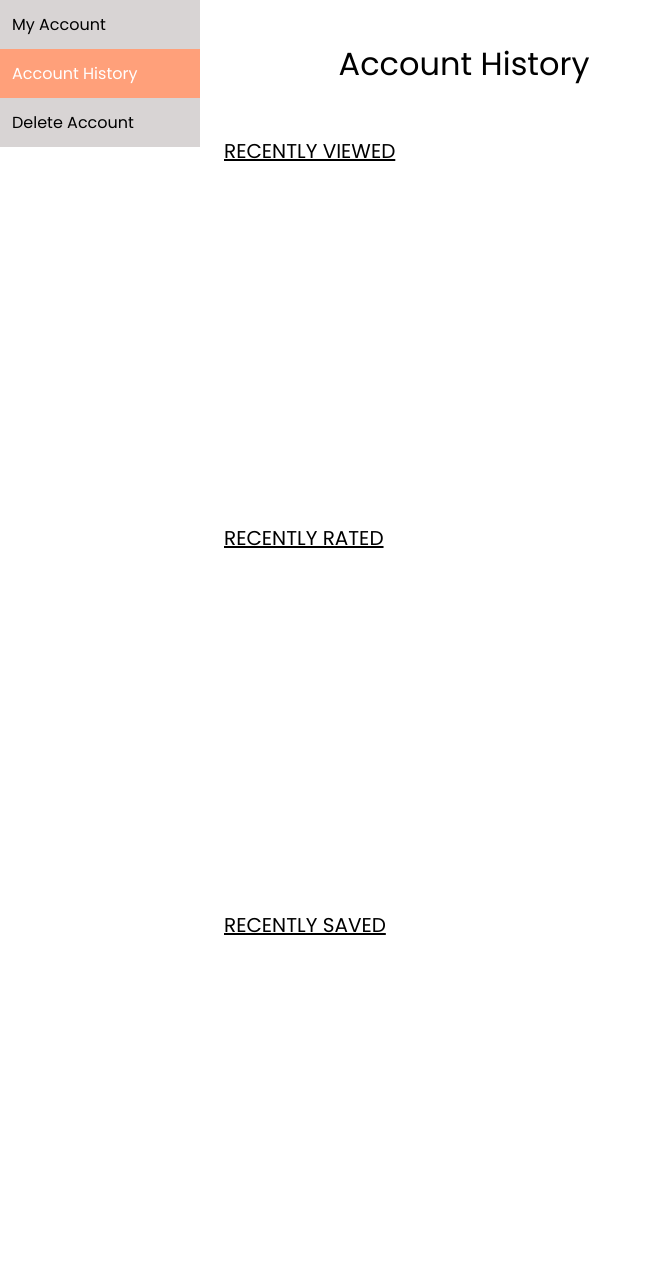
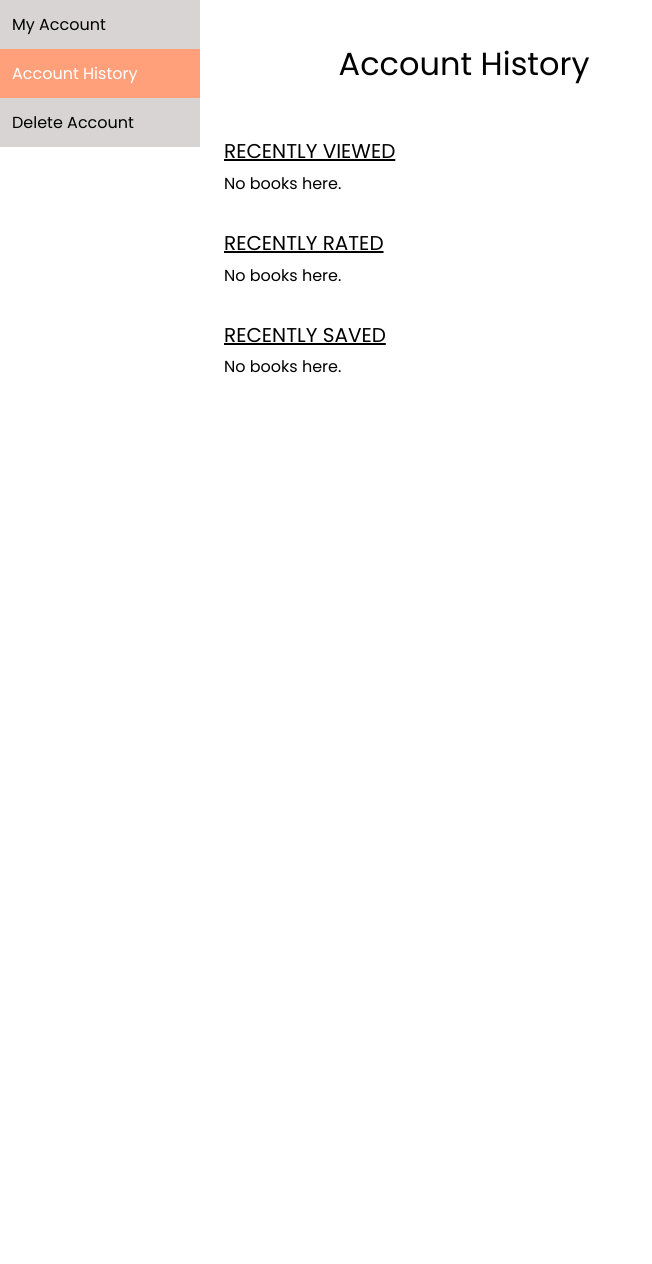
Before and after one commit to holegrain/cz2006, a Django app: template src/accounts/templates/account.html in a window 1280 px wide. Shown: the part 82-1346 px from the top of the page, without its empty margins (0-652 px from the left). After the commit the page ends 455 px from the top, so only its background shows below. Run offline with Django 4.2, Linux system fonts and the light colour scheme; the template is opened without the code that fills it, so the values that code supplies are empty.

Commit message:
Fixed boxes for account history page

```diff
--- a/src/accounts/templates/account.html
+++ b/src/accounts/templates/account.html
@@ -16,42 +16,58 @@
       <p class="header-text">Account History</p>
     </div>
 
-    <div style="padding-left: 1.5rem; padding-right: 1.5rem;">
+    <div class="book-boxes">
       <p class="para-text">RECENTLY VIEWED</p>
 
       <div class="vertical-menu-books">
+        {% if view %}
         {% for book in view %}
         <a href="{% url 'books:ViewBook' bid=book.bid %}" target="_blank">{{book.title_name}}</a>
         {% endfor %}
+        {% else %}
+        No books here.
+        {% endif %}
       </div>
     </div>
 
-    <div style="padding-left: 1.5rem; padding-right: 1.5rem;">
+    <div class="book-boxes">
       <p class="para-text">RECENTLY RATED</p>
 
       <div class="vertical-menu-books">
+        {% if rate %}
         {% for book in rate %}
         <a href="{% url 'books:ViewBook' bid=book.bid %}" target="_blank">{{book.title_name}}</a>
         {% endfor %}
+        {% else %}
+        No books here.
+        {% endif %}
       </div>
     </div>
 
-    <div style="padding-left: 1.5rem; padding-right: 1.5rem;">
+    <div class="book-boxes">
       <p class="para-text">RECENTLY SAVED</p>
 
       <div class="vertical-menu-books">
+        {% if save %}
         {% for book in save %}
         <a href="{% url 'books:ViewBook' bid=book.bid %}" target="_blank">{{book.title_name}}</a>
         {% endfor %}
+        {% else %}
+        No books here.
+        {% endif %}
       </div>
     </div>
 
   </div>
-
-
 </div>
 
 <style>
+  .book-boxes {
+    padding-left: 1.5rem;
+    padding-right: 1.5rem;
+    width: 100%;
+    box-sizing: border-box;
+  }
   .vertical-menu {
     min-width: 200px;
   }
@@ -124,8 +140,10 @@
   }
 
   .vertical-menu-books {
-    height: 20rem;
+    min-height: 1.5rem;
+    max-height: 20rem;
     overflow-y: auto;
+    width: 100%;
   }
 
   .vertical-menu-books a {
```
